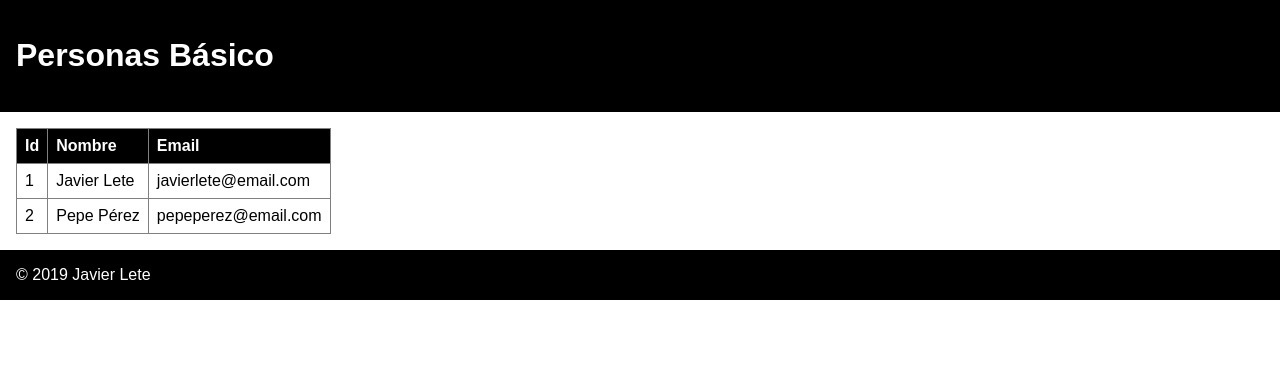
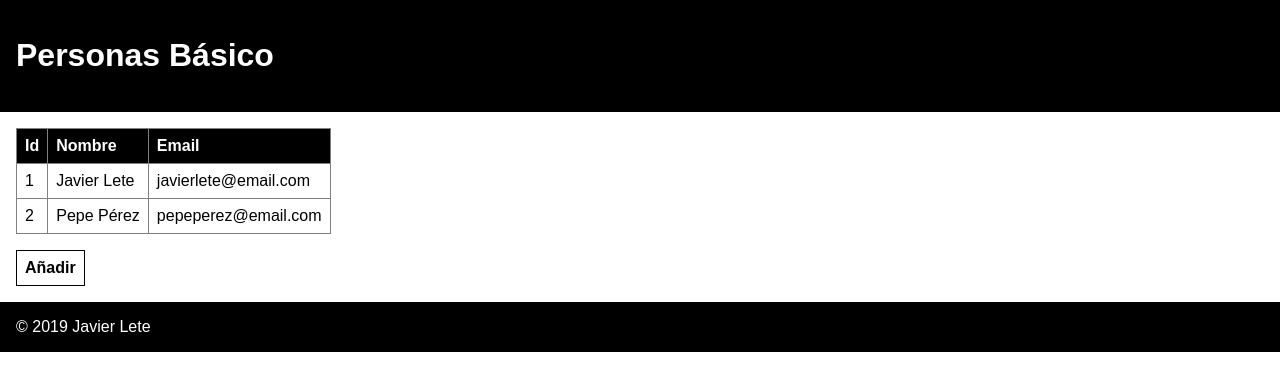
Before and after one commit to javierlete/angular-201909-personas-basico, an Angular app: page /listado in a window 1280 px wide. Shown: the top 390 px of the page. Built offline with nearby package versions, Linux system fonts and the light colour scheme.

Commit message:
Navegación entre componentes (añadir y cancelar)

```diff
--- a/src/app/listado/listado.component.css
+++ b/src/app/listado/listado.component.css
@@ -13,3 +13,20 @@ th, td {
     text-align: left;
     border: 1px solid gray;
 }
+
+a {
+    display: inline-block;
+    margin-top: 1em;
+    border: 1px solid black;
+    background-color: white;
+    padding: 0.5em;
+    font-weight: bold;
+    margin-right: 0.5em;
+
+    text-decoration: none;
+    color: black;
+}
+
+a:hover {
+    background-color: lightgray;
+}
--- a/src/app/listado/listado.component.html
+++ b/src/app/listado/listado.component.html
@@ -14,3 +14,5 @@
         </tr>
     </tbody>
 </table>
+
+<a routerLink="/persona">Añadir</a>
--- a/src/app/persona/persona.component.html
+++ b/src/app/persona/persona.component.html
@@ -14,5 +14,6 @@
     <div>
         <label></label>
         <button>Aceptar</button>
+        <button routerLink="/listado">Cancelar</button>
     </div>
 </form>
```
